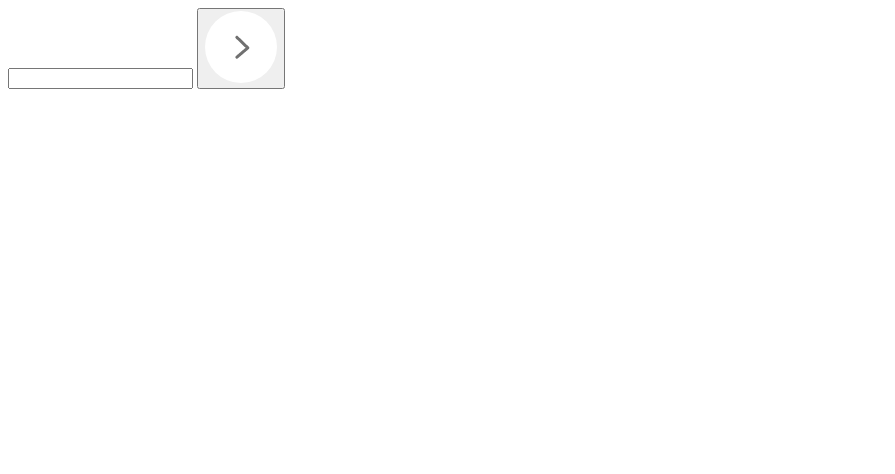
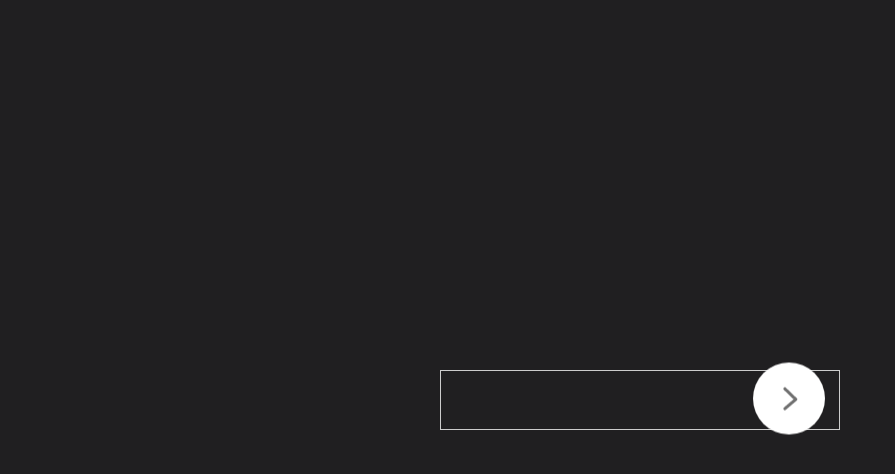
Before and after one commit to Sandunjayasekar/Password-strength, a plain HTML site: page index.html in a window 1280 px wide. Shown: the whole page, without its empty margins (0-895 px from the left). Drawn offline with Linux system fonts and the light colour scheme.

Commit message:
button and inputbox styled

```diff
--- a/index.html
+++ b/index.html
@@ -3,14 +3,15 @@
 <head>
     <meta charset="UTF-8">
     <meta name="viewport" content="width=device-width, initial-scale=1.0">
-    <title>Password strength</title>
+    <title>Password strength indicator</title>
     <link rel="stylesheet" href="style.css">
 </head>
 <body>
-
     <div class="container">
-        <input type="password" name="password" id="password">
-        <button><img src="images/arrow.png" alt=""></button>
+        <div class="input-box">
+            <input type="password" name="password" id="password">
+            <button id="btn" type="submit"><img src="images/arrow.png" alt=""></button>
+        </div>
     </div>
     <script src="script.js"></script>
 </body>
--- a/style.css
+++ b/style.css
@@ -0,0 +1,43 @@
+* {
+    margin: 0;
+    padding: 0;
+    box-sizing: border-box;
+    font-family: poppins, sans-serif;
+}
+
+.container {
+    width: 100%;
+    height: 100vh;
+    background: #201f21;
+    display: flex;
+    align-items: center;
+    justify-content: center;
+}
+
+.input-box {
+    width: 400px;
+    max-width: 90%;
+    position: relative;
+}
+
+.input-box input {
+    width: 100%;
+    height: 60px;
+    padding: 0 20px;
+    border: 1px solid #ccc;
+    outline: none;
+    color: #fff;
+    background: transparent;
+}
+
+button {
+    background: transparent;
+    border: 0;
+    outline: none;
+    border-radius: 50%;
+    cursor: pointer;
+    position: absolute;
+    right: 15px;
+    top: 50%;
+    transform: translateY(-50%)
+}
```
